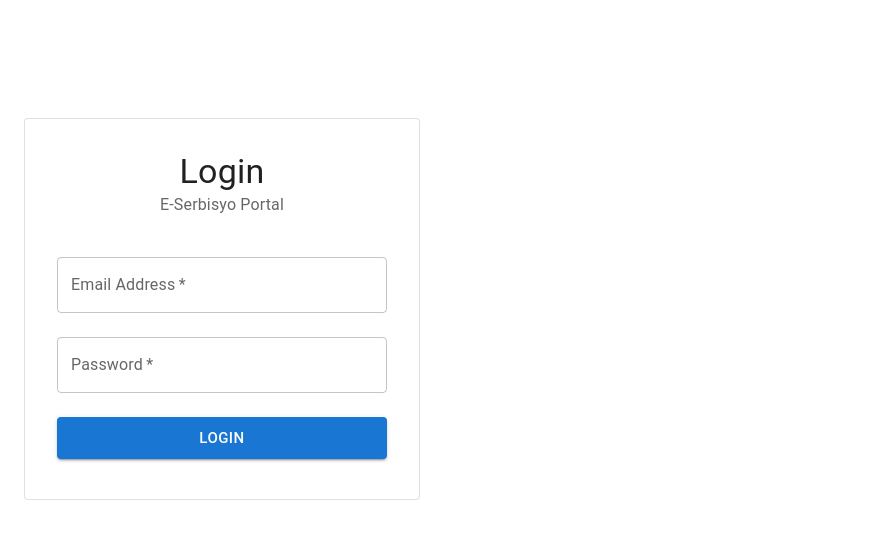
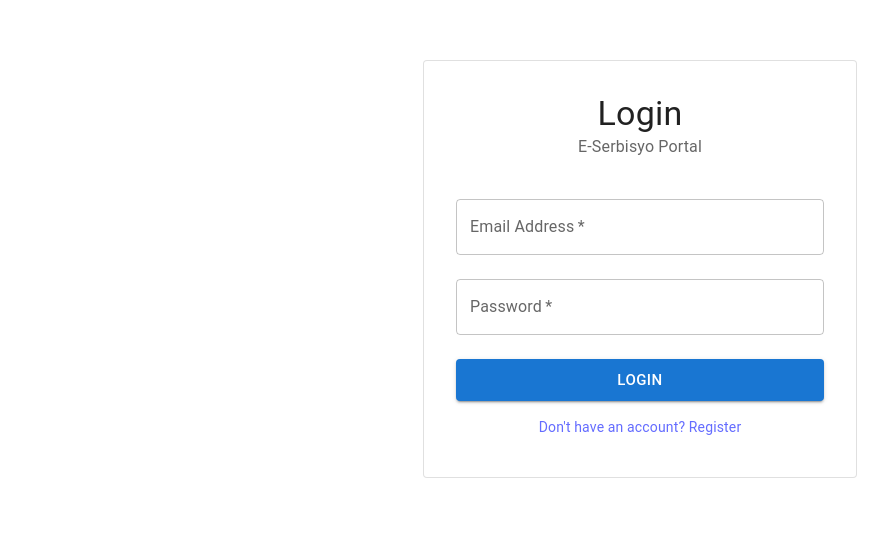
Before and after one commit to AetherrAkuma/brgymalaya_e-serbisyo, a React (Vite) app in the folder client/: page /login in a window 1280 px wide. Shown: the part 131-670 px from the top of the page, without its empty margins (0-896 px from the left). Built offline with nearby package versions, Linux system fonts and the light colour scheme.

Commit message:
fixed layout issue in Login.jsx

```diff
--- a/client/src/pages/Login.jsx
+++ b/client/src/pages/Login.jsx
@@ -4,7 +4,7 @@ import {
     Container, TextField, Button, Typography, Card, CardContent,
     Alert, Box
 } from '@mui/material';
-import { useNavigate } from 'react-router-dom';
+import { useNavigate, Link } from 'react-router-dom';
 
 const Login = () => {
     const navigate = useNavigate();
@@ -41,8 +41,8 @@ const Login = () => {
     };
 
     return (
-        <Container maxWidth="xs" sx={{ mt: 10 }}>
-            <Card variant="outlined" sx={{ p: 2 }}>
+        <Box sx={{ position: 'fixed', top: 0, left: 0, right: 0, bottom: 0, display: 'flex', alignItems: 'center', justifyContent: 'center' }}>
+            <Card variant="outlined" sx={{ p: 2, maxWidth: 400, width: '100%' }}>
                 <CardContent>
                     <Box textAlign="center" mb={3}>
                         <Typography variant="h4">Login</Typography>
@@ -67,13 +67,13 @@ const Login = () => {
                         >
                             Login
                         </Button>
-                        {/* <Link to="/register" variant="body2" display="block" textAlign="center" sx={{ mt: 2 }}>
-                            Don't have an account? Register
-                        </Link> */}
+                        <Link to="/register">
+                            <Typography variant="body2" display="block" textAlign="center" sx={{ mt: 2 }}>Don't have an account? Register</Typography>
+                        </Link>
                     </form>
                 </CardContent>
             </Card>
-        </Container>
+        </Box>
     );
 };
 
```
